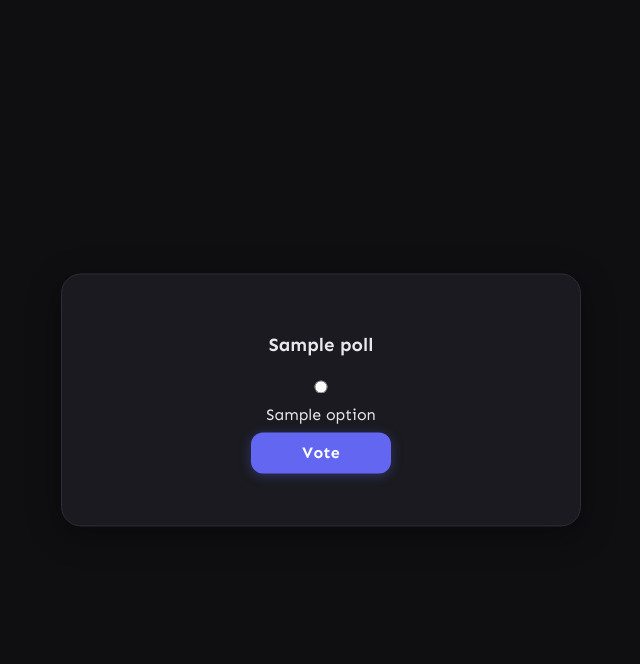
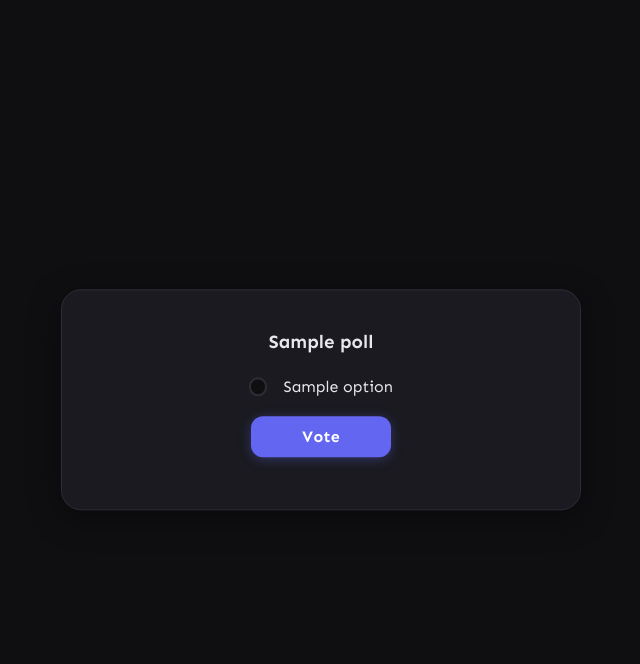
Before and after one commit to VivaanCode/quickpoll, a Flask app: template templates/poll.html in a window 1280 px wide. Shown: the top 664 px of the page, without its empty margins (319-959 px from the left). Run offline with Flask 3, Linux system fonts and the light colour scheme; the template is opened without the code that fills it: most values are stand-ins (such as "Sample title", 1, 10 or a date in 2020).

Commit message:
more (mostly) ai generated css lets goo

```diff
--- a/static/style.css
+++ b/static/style.css
@@ -468,3 +468,93 @@ a{
   gap: 0.75rem;
   flex-wrap: wrap;
 }
+
+h3{
+  margin:0;
+}
+
+.poll-options {
+  margin: 1rem 0 1.25rem;
+  display: flex;
+  flex-direction: column;
+  gap: 0.5rem;
+  align-items: center;
+}
+
+.poll-option {
+  display: grid;
+  grid-template-columns: 1.15rem auto;
+  align-items: center;
+  column-gap: 1rem;
+  width: max-content;
+}
+
+.poll-option input[type="radio"] {
+  appearance: none;
+  -webkit-appearance: none;
+  display: grid;
+  place-content: center;
+  width: 1.15rem;
+  height: 1.15rem;
+  max-width: 1.15rem;
+  margin: 0;
+  padding: 0;
+  border: 2px solid var(--color-border);
+  border-radius: 50%;
+  background: var(--color-bg);
+  box-shadow: none;
+  cursor: pointer;
+  transition:
+    border-color var(--duration-fast),
+    box-shadow var(--duration-fast),
+    background var(--duration-fast),
+    transform var(--duration-fast);
+}
+
+.poll-option input[type="radio"]::before {
+  content: "";
+  width: 0.5rem;
+  height: 0.5rem;
+  border-radius: 50%;
+  background: var(--color-accent);
+  transform: scale(0);
+  transition: transform var(--duration-fast) var(--ease-out);
+}
+
+.poll-option input[type="radio"]:hover {
+  border-color: var(--color-accent-hover);
+}
+
+.poll-option input[type="radio"]:focus-visible {
+  outline: none;
+  box-shadow: 0 0 0 3px var(--color-accent-glow);
+}
+
+.poll-option input[type="radio"]:checked {
+  border-color: var(--color-accent);
+  background: rgba(99, 102, 241, 0.12);
+  animation: radioSelect var(--duration-normal) var(--ease-out);
+}
+
+.poll-option input[type="radio"]:checked::before {
+  transform: scale(1);
+}
+
+.poll-option label {
+  display: block;
+  flex: initial;
+  align-items: initial;
+  cursor: pointer;
+}
+
+@keyframes radioSelect {
+  0% {
+    transform: scale(0.9);
+  }
+  60% {
+    transform: scale(1.08);
+  }
+  100% {
+    transform: scale(1);
+  }
+}
```
